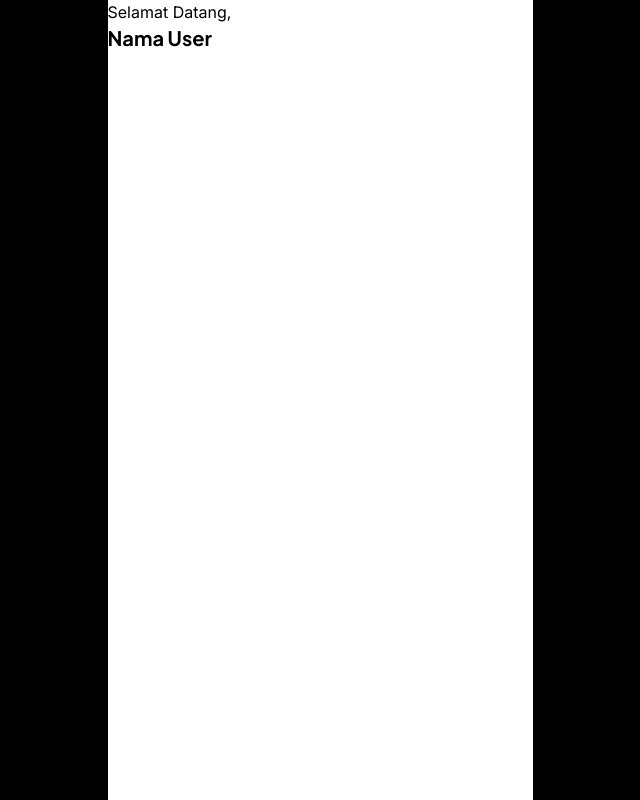
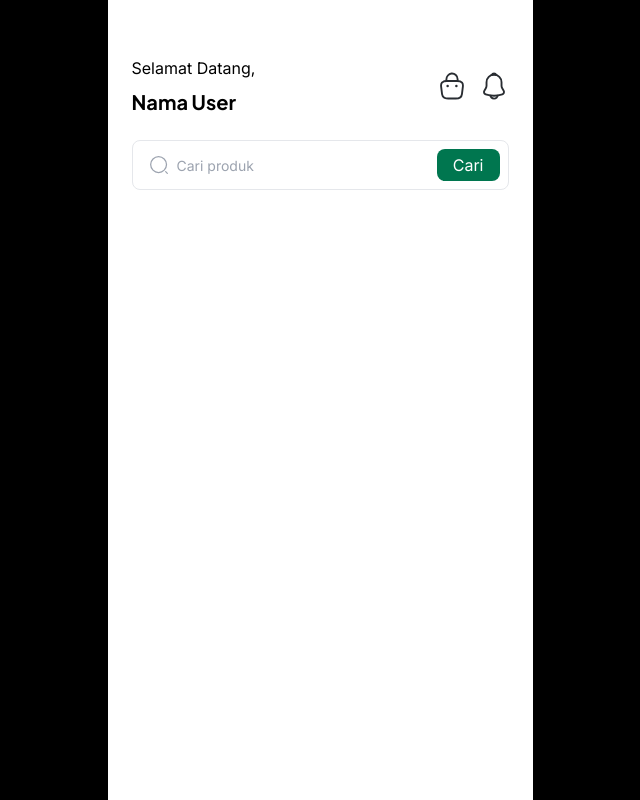
Before and after one commit to imanmaris99/AMIMUM-Project-FE, a Next.js app in the folder amimum/: page / in a window 1280 px wide. Shown: the whole page, without its empty margins (320-960 px from the left). Built offline with nearby package versions, Linux system fonts and the light colour scheme.

Commit message:
feat: add header

```diff
--- a/amimum/src/app/page.tsx
+++ b/amimum/src/app/page.tsx
@@ -1,11 +1,27 @@
+import Icon from "@/components/Icon";
+import Search from "@/components/Search";
 
 const Homepage = () => {
   return (
     <main>
+      {/* Header */}
       <div>
-        <p>Selamat Datang,</p>
-      <h4 className="font-bold text-xl font-jakarta">Nama User</h4>
-    </div>
+        <div className="flex justify-between items-center mt-14 mx-6">
+          <div className="flex flex-col justify-center gap-2">
+            <p>Selamat Datang,</p>
+            <h4 className="font-bold text-xl font-jakarta">Nama User</h4>
+          </div>
+
+          <div className="flex justify-center items-center gap-3">
+            <Icon icon="bag2" />
+            <Icon icon="notification" />
+          </div>
+        </div>
+
+        <div className="mx-6 mt-6">
+          <Search />
+        </div>
+      </div>
     </main>
   );
 };
--- /dev/null
+++ b/amimum/src/components/Button/index.tsx
@@ -0,0 +1,14 @@
+interface ButtonProps {
+    className?: string;
+    onClick: () => void;
+}
+
+const Button = ({ className, onClick }: ButtonProps) => {
+    return (
+        <button onClick={onClick} className={`bg-customGreen1 text-white px-4 py-1 rounded-lg ${className}`}>
+            Cari
+        </button>
+    )
+}
+
+export default Button;
--- /dev/null
+++ b/amimum/src/components/Icon/index.tsx
@@ -0,0 +1,17 @@
+import Image from "next/image";
+import bag2 from "../../../public/assets/icons/bag-2.svg";
+import notification from "../../../public/assets/icons/notification.svg";
+
+interface IconProps {
+    icon: string;
+}
+
+const Icon = ({ icon }: IconProps) => {
+    return (
+        <div>
+            <Image src={icon === "bag2" ? bag2 : notification} alt="icon" width={30} height={30} />
+        </div>
+    )
+}
+
+export default Icon;
--- /dev/null
+++ b/amimum/src/components/Search/index.tsx
@@ -0,0 +1,21 @@
+"use client";
+
+import Button from "../Button";
+import Image from "next/image";
+import searchIcon from "../../../public/assets/icons/search-normal.svg";
+
+const handleSearch = () => {
+    alert("duh, belum bisa search euy!");
+}
+
+const Search = () => {
+    return (
+        <div className="flex items-center justify-center border border-gray-200 rounded-lg px-2 py-2">
+            <Image className="ml-2" src={searchIcon} alt="search" width={20} height={20} />
+            <input className="w-full px-2 focus:outline-none text-lg placeholder:text-sm" type="text" placeholder="Cari produk" />
+            <Button onClick={handleSearch} />
+        </div>
+    )
+}
+
+export default Search;
```
